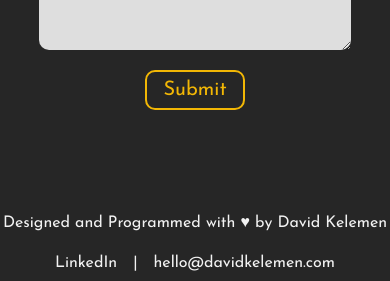
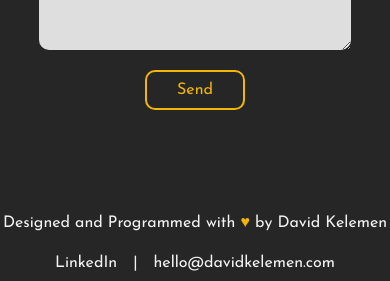
Before and after one commit to davidklmn/portfolio, a React (Create React App) app: page / in a window 390 px wide. Shown: the part 5619-5900 px from the top of the page. Built offline with nearby package versions, Linux system fonts and the light colour scheme.

Commit message:
Mobile visual changes v1.2

```diff
--- a/src/components/Contact.js
+++ b/src/components/Contact.js
@@ -61,7 +61,7 @@ export default function Contact() {
             value={message}
             onChange={(e) => setMessage(e.currentTarget.value)}
           ></textarea>
-          <input type="submit" id="submit" />
+          <input type="submit" id="submit" value="Send" />
         </form>
       </div>
     </div>
--- a/src/components/contact.css
+++ b/src/components/contact.css
@@ -94,5 +94,6 @@
     }
     .form-container form #submit{
         text-indent: 0;
+        font-size: 1rem;
     }
 }
--- a/src/components/footer.css
+++ b/src/components/footer.css
@@ -7,6 +7,9 @@
 
     background-color: var(--darkgrey);
     color: var(--textcolor);
+}
+.footer-container .heart {
+    color: var(--darkyellow);
 }
 
 .footer-container .contacts{
```
